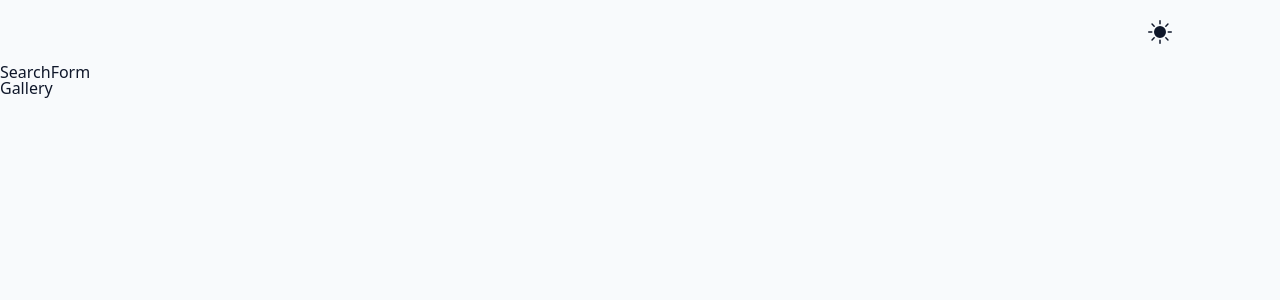
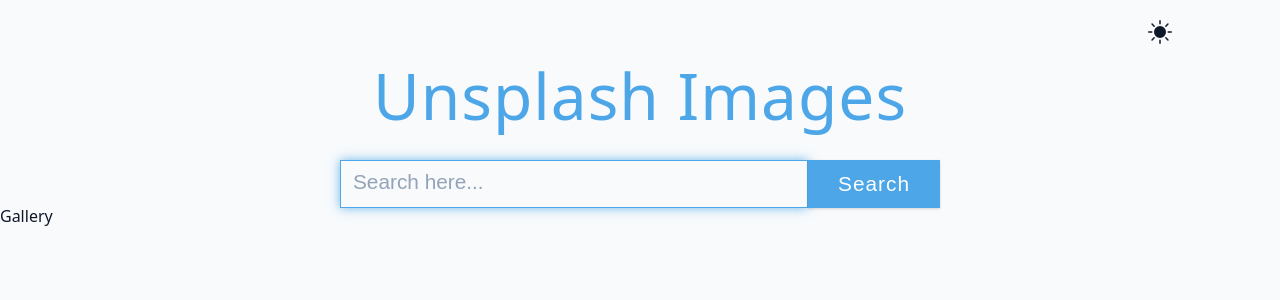
Before and after one commit to jccastaneda0201/unsplash-images, a React (Vite) app: page / in a window 1280 px wide. Shown: the top 300 px of the page. Built offline with nearby package versions, Linux system fonts and the light colour scheme.

Commit message:
update components and styles

```diff
--- a/src/SearchForm.jsx
+++ b/src/SearchForm.jsx
@@ -1,7 +1,26 @@
-import React from 'react';
-
 const SearchForm = () => {
-  return <div>SearchForm</div>;
+  const handleSubmit = (e) => {
+    e.preventDefault();
+    const searchValue = e.target.elements.search.value;
+    if (!searchValue) return;
+    console.log(searchValue);
+  };
+  return (
+    <section>
+      <h1 className="title">unsplash images</h1>
+      <form className="search-form" onSubmit={handleSubmit}>
+        <input
+          type="text"
+          className="form-input search-input"
+          name="search"
+          placeholder="Search here..."
+        />
+        <button type="submit" className="btn">
+          search
+        </button>
+      </form>
+    </section>
+  );
 };
 
 export default SearchForm;
--- a/src/context.jsx
+++ b/src/context.jsx
@@ -8,6 +8,9 @@
   const toggleDarkTheme = () => {
     const newDarkTheme = !isDarkTheme;
     setIsDarkTheme(newDarkTheme);
+    const body = document.querySelector('body');
+    body.classList.toggle('dark-theme', newDarkTheme);
+    console.log(body);
   };
 
   return (
--- a/src/index.css
+++ b/src/index.css
@@ -43,7 +43,7 @@
   --green-light: #d1e7dd;
   --green-dark: #0f5132;
 
-  --small-text: 0.875rem;
+  --small-text: 1.3rem;
   --extra-small-text: 0.7em;
   /* rest of the vars */
   --borderRadius: 0.25rem;
@@ -172,11 +172,13 @@
 .btn {
   cursor: pointer;
   color: var(--white);
+  font-weight: 400;
+  font-size: var(--small-text);
   background: var(--primary-500);
   border: transparent;
   border-radius: var(--borderRadius);
   letter-spacing: var(--letterSpacing);
-  padding: 0.375rem 0.75rem;
+  padding: 12px 30px;
   box-shadow: var(--shadow-1);
   transition: var(--transition);
   text-transform: capitalize;
@@ -238,7 +240,7 @@
   padding: 0.375rem 0.75rem;
   border-radius: var(--borderRadius);
   background: var(--backgroundColor);
-  border: 1px solid var(--grey-200);
+  border: 1px solid var(--primary-500);
 }
 
 .form-row {
@@ -251,6 +253,7 @@
 ::placeholder {
   font-family: inherit;
   color: var(--grey-400);
+  font-size: var(--small-text);
 }
 .form-alert {
   color: var(--red-dark);
@@ -341,10 +344,11 @@
 }
 
 .search-input {
-  border-color: var(--grey-300);
+  border-color: var(--primary-500);
   transition: var(--darkModeTransition);
   color: var(--textColor);
   border-radius: 0;
+  box-shadow: 0px 0px 10px rgba(77, 166, 231, 0.8);
 
   /* border-right: none; */
 }
@@ -354,7 +358,7 @@
 }
 .search-form .btn:hover {
   background: var(--primary-300);
-  color: var(--black);
+  color: var(--primary-900);
 }
 
 /*
```
